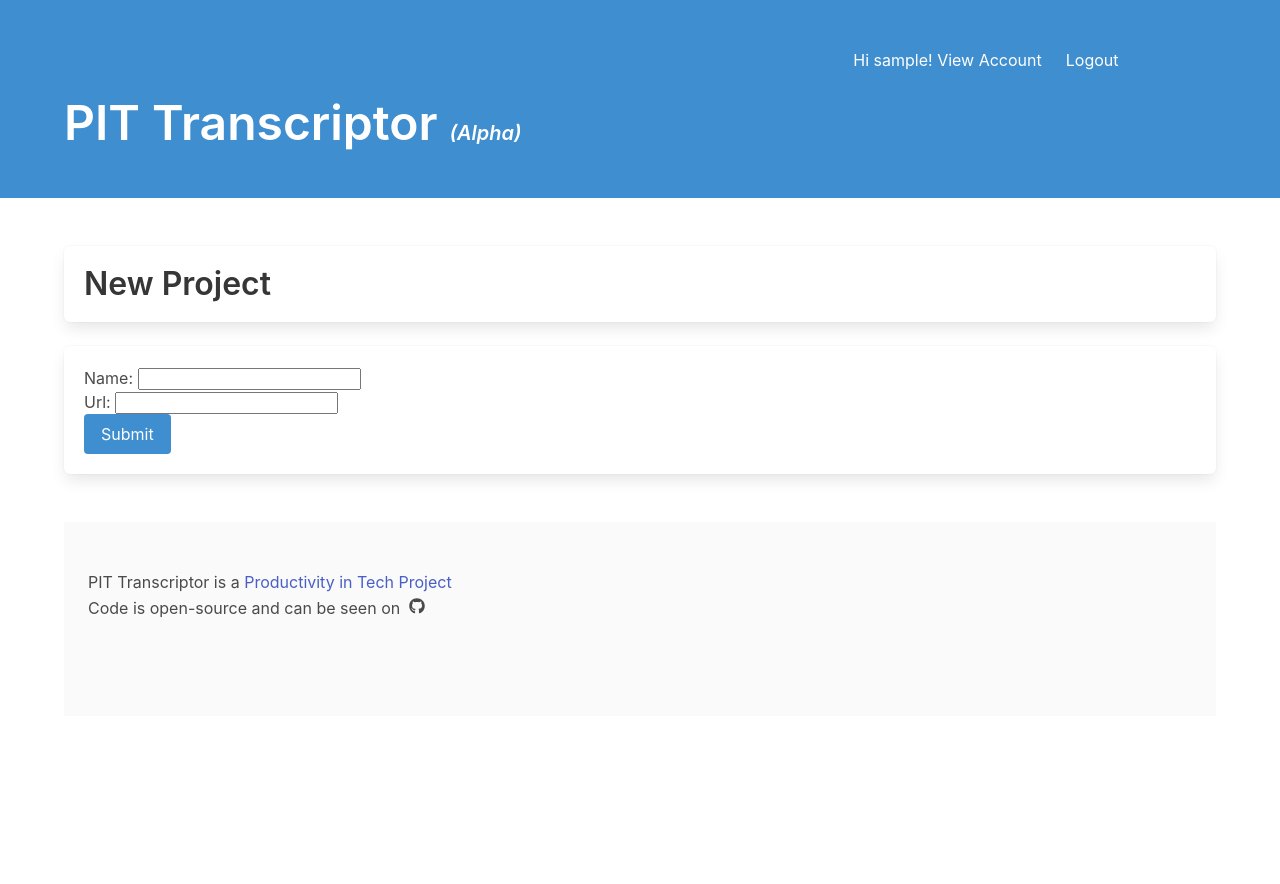
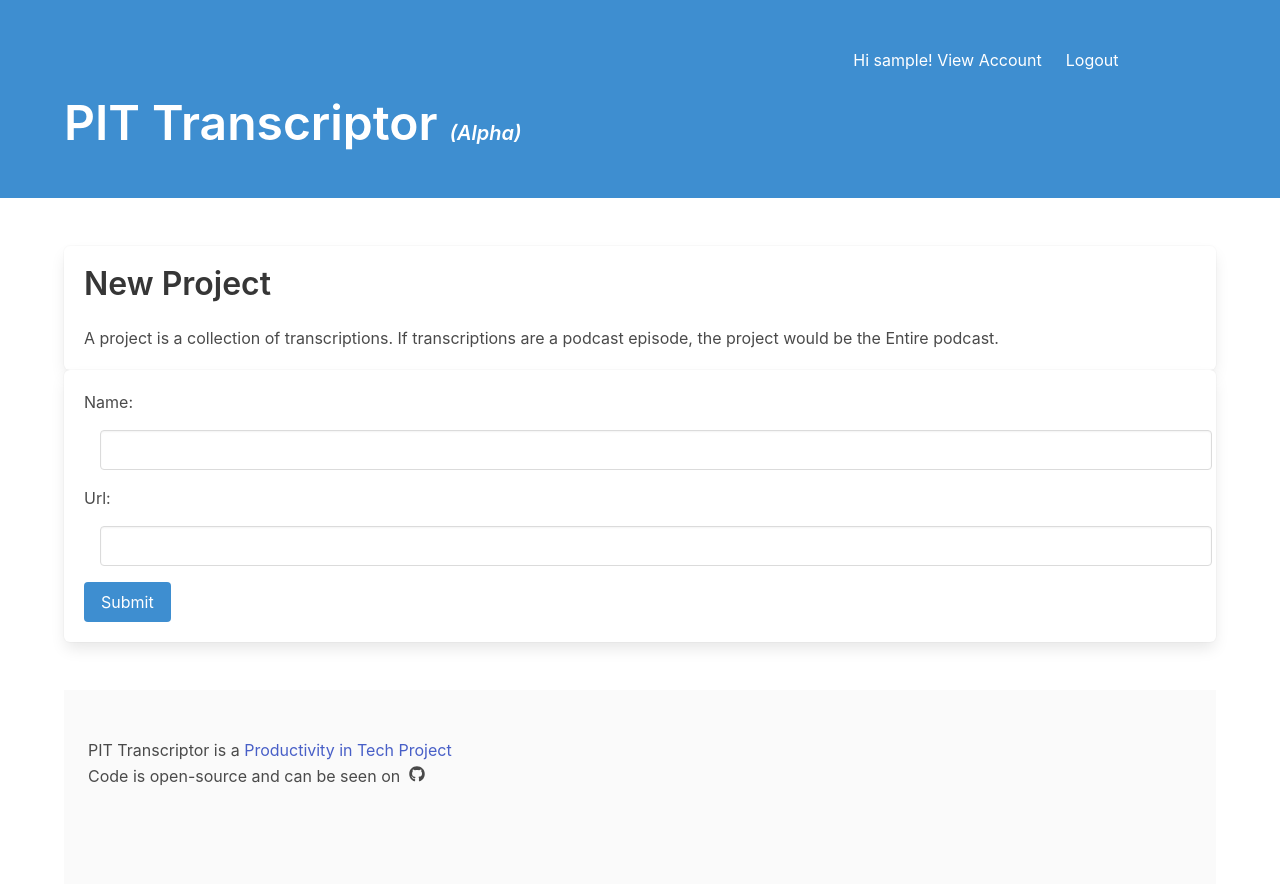
Before and after one commit to productivity-in-tech/pit_transcriptor_django, a Django app: page /project/create/ in a window 1280 px wide. Before the commit the page ends 618 px from the top, so only its background shows below. Run offline with Django 3.2, Linux system fonts and the light colour scheme; the visitor is signed in with stand-in values (Sample User, id 1); some libraries are stand-ins or nearby versions.

Commit message:
project forms.as_div

```diff
--- a/accounts/templates/detail.html
+++ b/accounts/templates/detail.html
@@ -17,8 +17,8 @@
       <a href="{% url 'transcription_detail' transcription.pk}}">{{transcription}}</a>
       </div>
       <div class="column is-narrow">
-        <a class="tag is-info is-light" href="{% url 'project_detail' transcription.project.pk
-        %}">{{transcription.project}}</a>
+        <a class="tag is-info is-light"
+        href="{% url 'project_detail' transcription.project.pk %}">{{transcription.project}}</a>
     </div>
     </div>
     {% endfor %}
--- a/accounts/urls.py
+++ b/accounts/urls.py
@@ -7,6 +7,6 @@ urlpatterns = [
         path(
             'profile/<int:pk>/',
             views.UserDetailView.as_view(),
-            name='user_detail',
+            name='accounts_detail',
             ),
         ]
--- /dev/null
+++ b/projects/forms.py
@@ -0,0 +1,40 @@
+import datetime
+from django import forms
+from django.db import models
+from .models import Project
+
+class ProjectDetailForm(forms.ModelForm):
+    class Meta:
+        model = Project
+        fields = (
+                'name',
+                'url',
+                )
+        widgets = {
+                'name': forms.TextInput(
+                    attrs={
+                        'class': 'input',
+                        'style': 'margin: 1em;',
+                        },
+                    ),
+                'url': forms.TextInput(
+                    attrs={
+                        'class': 'input',
+                        'style': 'margin: 1em;',
+                        },
+                    )
+                }
+
+    def as_div(self):
+        "Return this form rendered as HTML <div>s."
+        return self._html_output(
+            normal_row='''<div class="field">
+            <div class="control">
+            %(label)s%(field)s%(help_text)s
+            </div>
+            </div>''',
+            error_row='%s',
+            row_ender='</div>',
+            help_text_html=' <span class="helptext">%s</span>',
+            errors_on_separate_row=True,
+        )
--- a/projects/templates/projects/create.html
+++ b/projects/templates/projects/create.html
@@ -6,16 +6,19 @@
   <div class="hero box">
     <h1 class="title">New Project</h1>
     <p>A project is a collection of transcriptions. If transcriptions are a
-  podcast episode, the project would be the Entire podcast</p>
+    podcast episode, the project would be the Entire podcast.</p>
+  </div>
   </div>
     <div class="container">
       <div class="box">
       <form method="POST">
         {% csrf_token %}
+          {{form.as_p}}
           <div class="field">
             <div class="control">
-          {{form.as_p}}
               <input class="button is-info" type="submit">
+            </div>
+          </div>
       </form>
           </div>
     </div>
--- a/projects/templates/projects/project_form.html
+++ b/projects/templates/projects/project_form.html
@@ -3,17 +3,28 @@
 {% block content %}
 <section class="section">
   <div class="container">
-    <div class="hero box">
-  <h1 class="title">New Project</h1>
-    </div>
+  <div class="hero box">
+    <h1 class="title">New Project</h1>
+    <p>A project is a collection of transcriptions. If transcriptions are a
+    podcast episode, the project would be the Entire podcast.</p>
+  </div>
+  </div>
+</section>
+<section class="section">
     <div class="container">
       <div class="box">
       <form method="POST">
         {% csrf_token %}
         <div class="field">
           <div class="control">
-          {{form.as_p}}
-        <input class="button is-info" type="submit">
+            {{form.as_p}}
+          </div>
+        </div>
+          <div class="field">
+            <div class="control">
+              <input class="button is-info" type="submit">
+            </div>
+          </div>
       </form>
           </div>
     </div>
--- a/projects/urls.py
+++ b/projects/urls.py
@@ -7,17 +7,26 @@ urlpatterns = [
         path(
             'detail/<int:pk>',
             views.ProjectDetailView.as_view(),
-            name='project_detail'),
+            name='project_detail',
+            ),
         path(
             'create/',
             views.ProjectCreateView.as_view(),
-            name='project_create'),
+            name='project_create',
+            ),
         path(
             'follow/<int:pk>',
             views.follow_project,
-            name='project_follow'),
+            name='project_follow',
+            ),
         path(
             'unfollow/<int:pk>',
             views.unfollow_project,
-            name='project_unfollow'),
+            name='project_unfollow',
+            ),
+        path(
+            'update/<int:pk>',
+            views.ProjectUpdateView.as_view(),
+            name='project_update',
+            )
         ]
--- a/projects/views.py
+++ b/projects/views.py
@@ -9,6 +9,7 @@ from django.views.generic.base import TemplateView
 from django.views.generic.edit import CreateView, UpdateView
 from django.shortcuts import render, redirect
 from .models import Project, ProjectsFollowing
+from .forms import ProjectDetailForm
 
 from transcriptions.models import Transcription
 
@@ -16,10 +17,24 @@ from transcriptions.models import Transcription
 
 class ProjectCreateView(LoginRequiredMixin, CreateView):
     model = Project
-    fields = [
-            'name',
-            'url',
-            ]
+    form_class = ProjectDetailForm
+    success_url = reverse_lazy('project_detail')
+    template_name = 'projects/create.html'
+
+    def form_valid(self, form):
+        form.instance.owner = self.request.user
+        return super().form_valid(form)
+
+    def get_success_url(self, **kwargs):
+        return reverse_lazy('project_detail',
+                kwargs={'pk':self.object.pk})
+
+
+class ProjectUpdateView(LoginRequiredMixin, UpdateView):
+    model = Project
+    form_class = ProjectDetailForm
+    template_name = 'projects/update.html'
+
     success_url = reverse_lazy('project_detail')
 
     def form_valid(self, form):
--- a/transcriptions/templates/transcriptions/detail.html
+++ b/transcriptions/templates/transcriptions/detail.html
@@ -17,7 +17,7 @@
       <p>Maintained By: {{object.owner}}</p>
       <p>Transcriptions Created: {{object.created_by}}</p>
       <p>Status: <strong class="is-capitalized">{{object.status}}</strong></p>
-      <a href="" class="button is-warning is-small">Edit Transcription Settings</a>
+      <a href="{% url 'transcription_update' transcription.pk %}" class="button is-warning is-small">Edit Transcription Settings</a>
   </div>
 
   <section class="section">
--- a/transcriptions/views.py
+++ b/transcriptions/views.py
@@ -59,12 +59,8 @@ class TranscriptionUpdateView(LoginRequiredMixin, UpdateView):
     template_name = 'transcriptions/update.html'
     fields = [
             'name',
-            'audio_file',
             'url',
             'project',
-            'language',
-            'settings_max_alternatives',
-            'settings_max_speaker_labels',
             'transcription_item_publish_date',
             ]
 
```
Also changed, not shown: projects/templates/projects/detail.html (+6 -4 lines), projects/templates/projects/update.html (added, +22 -0 lines), transcriptions/templates/transcriptions/update.html (+12 -6 lines). Lines whose indentation alone changed are shown as unchanged.
